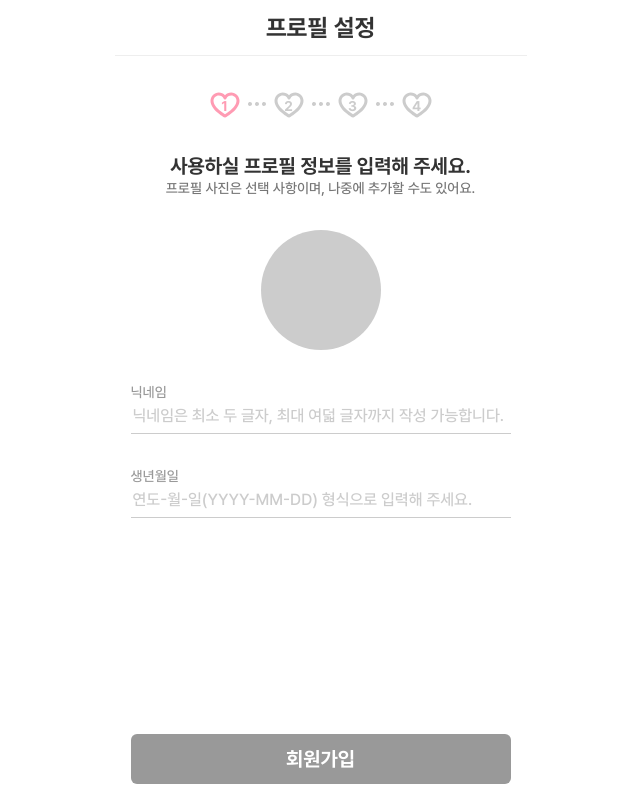
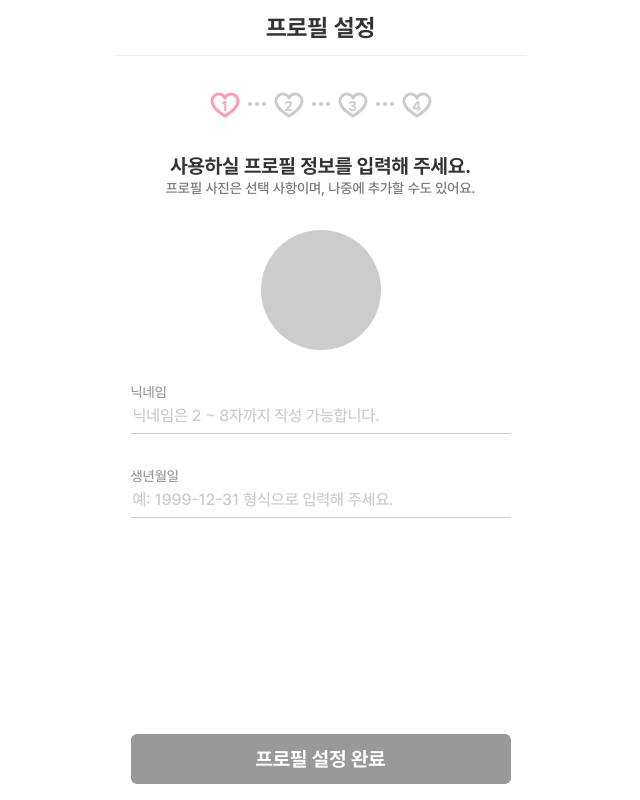
Before and after one commit to LoFin-official/LoFin-FE, a Next.js app: page /signup/profile in a window 1280 px wide. Shown: the whole page, without its empty margins (312-952 px from the left). Built offline with nearby package versions, Linux system fonts and the light colour scheme.

Commit message:
📝 Update : 프로필 설정 페이지 - 페이지 스타일 조정

```diff
--- a/src/components/shared/signup/Couple-Complete.tsx
+++ b/src/components/shared/signup/Couple-Complete.tsx
@@ -5,7 +5,7 @@ import Input from '../Input';
 import ProfileItem from '../ProfileItem';
 import { useRouter } from 'next/router';
 
-const backendUrl = 'http://192.168.208.161:5000';
+const backendUrl = 'http://192.168.211.217:5000';
 
 interface ProfileResponse {
   myProfile: {
@@ -54,7 +54,7 @@ export default function CoupleCompletePage({ currentStep }: { currentStep: numbe
   };
 
   const handleStart = async () => {
-    console.log('✅ handleStart 호출됨');
+    console.log('handleStart 호출됨');
     if (!isComplete) return;
 
     const standardizedDate = standardizeDate(birth);
@@ -114,8 +114,8 @@ export default function CoupleCompletePage({ currentStep }: { currentStep: numbe
   const steps = ['1', '2', '3', '4'];
 
   return (
-    <div className='flex flex-col min-h-[calc(100vh-56px)] pt-8 justify-between'>
-      <div className='flex flex-1 justify-center'>
+    <div className='flex flex-col min-h-[calc(100vh-56px)] w-full max-w-[412px] pt-8 py-4 mx-auto'>
+      <div className='flex flex-1 w-full max-w-[380px] mx-auto'>
         <div className='flex flex-col gap-8 items-center'>
           <div className='flex flex-row gap-1 items-center'>
             {steps.map((step, index) => (
@@ -155,8 +155,9 @@ export default function CoupleCompletePage({ currentStep }: { currentStep: numbe
 
           <div className='flex flex-col gap-1'>
             <Input
+              width='w-full max-w-[380px] md:w-[380px]'
               label='두 사람의 첫 순간을 기록해 보세요.'
-              placeholder='연도-월-일(YYYY-MM-DD) 형식으로 입력해 주세요.'
+              placeholder='예: 2001-08-25 형식으로 입력해 주세요.'
               value={birth}
               maxLength={10}
               onChange={handleInputChange}
@@ -165,7 +166,7 @@ export default function CoupleCompletePage({ currentStep }: { currentStep: numbe
           </div>
         </div>
       </div>
-      <Button isComplete={isComplete} onClick={handleStart} className='mb-4'>
+      <Button isComplete={isComplete} onClick={handleStart} className='w-full max-w-[380px]'>
         시작하기
       </Button>
     </div>
--- a/src/components/shared/signup/Couple-Connect.tsx
+++ b/src/components/shared/signup/Couple-Connect.tsx
@@ -10,7 +10,7 @@ const getBackendUrl = () => {
 
   if (isRunningInWebView) {
     // WebView 환경 (Expo 앱)에서는 로컬 네트워크 IP 사용
-    return 'http://192.168.208.161:5000';
+    return 'http://192.168.211.217:5000';
   } else {
     // 일반 웹 브라우저 환경에서는 localhost 사용
     return 'http://localhost:5000';
@@ -213,7 +213,7 @@ export default function CoupleConnectPage({ onNext, currentStep }: { onNext: ()
   };
 
   return (
-    <div className='flex flex-col min-h-[calc(100vh-56px)] pt-8 justify-between'>
+    <div className='flex flex-col min-h-[calc(100vh-56px)] w-full max-w-[412px] pt-8 py-4 justify-between'>
       <div className='flex flex-1 justify-center'>
         <div className='flex flex-col gap-8 items-center'>
           <div className='flex flex-row gap-1 items-center'>
@@ -243,6 +243,7 @@ export default function CoupleConnectPage({ onNext, currentStep }: { onNext: ()
           </div>
           <div className='flex flex-col gap-1'>
             <Input
+              width='w-full max-w-[380px] md:w-[380px]'
               label='상대방의 초대 코드를 받으셨나요?'
               placeholder='상대방의 초대 코드를 입력해 주세요.'
               value={code}
--- a/src/components/shared/signup/ProfileForm.tsx
+++ b/src/components/shared/signup/ProfileForm.tsx
@@ -5,7 +5,7 @@ import Button from '@/components/shared/Button';
 import Input from '@/components/shared/Input';
 import React, { useState } from 'react';
 
-const backendUrl = 'http://192.168.208.161:5000'; // 백엔드 서버 주소
+const backendUrl = 'http://192.168.211.217:5000'; // 백엔드 서버 주소
 
 export default function ProfileForm({ onNext, currentStep }: { onNext: () => void; currentStep: number }) {
   const steps = ['1', '2', '3', '4'];
@@ -67,7 +67,7 @@ export default function ProfileForm({ onNext, currentStep }: { onNext: () => voi
       form.append('nickname', formData.nickname);
       form.append('birth', formData.birth);
       if (formData.imageFile) {
-        // ✅ 필드 이름을 백엔드와 일치시킴
+        // 필드 이름을 백엔드와 일치시킴
         form.append('profilePicture', formData.imageFile);
       }
 
@@ -82,7 +82,7 @@ export default function ProfileForm({ onNext, currentStep }: { onNext: () => voi
       const data = await response.json();
 
       if (response.ok) {
-        alert('작성이 완료되었습니다.'); // ✅ 완료 알림 추가
+        alert('작성이 완료되었습니다.'); // 완료 알림 추가
         onNext(); // 성공 시 다음 단계로 이동
       } else {
         setErrorMessage(data.message || '프로필 저장에 실패했습니다.');
@@ -93,9 +93,9 @@ export default function ProfileForm({ onNext, currentStep }: { onNext: () => voi
   };
 
   return (
-    <div className='flex flex-col min-h-[calc(100vh-56px)] pt-8 justify-between'>
-      <div className='flex flex-1 justify-center'>
-        <div className='flex flex-col gap-8 items-center'>
+    <div className='flex flex-col min-h-[calc(100vh-56px)] pt-8 px-4 w-full max-w-[412px]'>
+      <div className='flex flex-1 justify-center w-full max-w-[380px] mx-auto'>
+        <div className='flex flex-col gap-8 items-center w-full max-w-[380px]'>
           {/* 진행 바 */}
           <div className='flex flex-row gap-1 items-center'>
             {steps.map((step, index) => (
@@ -107,7 +107,7 @@ export default function ProfileForm({ onNext, currentStep }: { onNext: () => voi
           </div>
 
           {/* 안내 문구 */}
-          <div className='flex flex-col gap-0.5 w-[380px] text-center'>
+          <div className='flex flex-col gap-0.5 w-full max-w-[380px] text-center'>
             <span className='h-6 text-[#333333] text-xl font-bold'>사용하실 프로필 정보를 입력해 주세요.</span>
             <span className='h-5 text-[#767676]'>프로필 사진은 선택 사항이며, 나중에 추가할 수도 있어요.</span>
           </div>
@@ -124,18 +124,20 @@ export default function ProfileForm({ onNext, currentStep }: { onNext: () => voi
 
           {/* 닉네임 입력 */}
           <Input
+            width='w-full max-w-[380px] md:w-[380px]'
             label='닉네임'
-            placeholder='닉네임은 최소 두 글자, 최대 여덟 글자까지 작성 가능합니다.'
+            placeholder='닉네임은 2 ~ 8자까지 작성 가능합니다.'
             name='nickname'
             value={formData.nickname}
             onChange={handleChange}
           />
 
           {/* 생년월일 입력 */}
-          <div className='flex flex-col gap-1'>
+          <div className='flex flex-col gap-1 w-full max-w-[380px]'>
             <Input
+              width='w-full max-w-[380px] md:w-[380px]'
               label='생년월일'
-              placeholder='연도-월-일(YYYY-MM-DD) 형식으로 입력해 주세요.'
+              placeholder='예: 1999-12-31 형식으로 입력해 주세요.'
               name='birth'
               value={formData.birth}
               maxLength={10}
@@ -153,7 +155,7 @@ export default function ProfileForm({ onNext, currentStep }: { onNext: () => voi
 
       {/* 하단 버튼 */}
       <Button isComplete={isComplete} onClick={handleSubmit} className='mb-4'>
-        회원가입
+        프로필 설정 완료
       </Button>
     </div>
   );
--- a/src/components/shared/signup/WishForm.tsx
+++ b/src/components/shared/signup/WishForm.tsx
@@ -3,7 +3,7 @@ import Button from '@/components/shared/Button';
 import WishCategoryItem from '@/components/shared/WishCategoryItem';
 import { ProgressIcon, ProgressingIcon } from '@/assets/icons/SvgIcon';
 
-const backendUrl = 'http://192.168.208.161:5000'; // 백엔드 서버 주소
+const backendUrl = 'http://192.168.211.217:5000'; // 백엔드 서버 주소
 
 interface Props {
   onNext: () => void;
@@ -91,20 +91,20 @@ export default function WishForm({ onNext, currentStep }: { onNext: () => void;
   };
 
   return (
-    <div className='flex flex-col min-h-[calc(100vh-56px)] pt-8 justify-between'>
-      <div className='flex flex-1 justify-center'>
+    <div className='flex flex-col min-h-[calc(100vh-56px)] w-full max-w-[412px] mx-auto pt-8 px-4'>
+      <div className='flex flex-1 justify-center w-full max-w-[388px] mx-auto'>
         <div className='flex flex-col gap-8 items-center'>
           <div className='flex flex-row gap-1 items-center'>
             {steps.map((step, index) => (
-              <div key={index} className='flex items-center gap-1'>
+              <div key={index} className='flex items-center gap-1 w-full max-w-[380px] mx-auto'>
                 <ProgressIcon text={step} active={index <= currentStep} />
                 {index < steps.length - 1 && <ProgressingIcon active={index < currentStep} />}
               </div>
             ))}
           </div>
-          <div className='flex flex-col gap-0.5 w-[380px] text-center'>
+          <div className='flex flex-col gap-0.5 w-full max-w-[380px] text-center'>
             <span className='h-6 text-[#333333] text-xl font-bold'>기념일에 받고 싶은 선물을 선택하세요!</span>
-            <span className='h-5 text-[#767676]'>카테고리에서 원하는 선물을 고르거나 직접 입력할 수도 있어요.</span>
+            <span className='h-5 text-[#767676]'>카테고리에서 원하는 선물을 고르거나 직접 입력도 가능해요!</span>
           </div>
 
           <WishCategoryItem
```
Also changed, not shown: src/components/shared/WishCategoryItem.tsx (+10 -9 lines).
